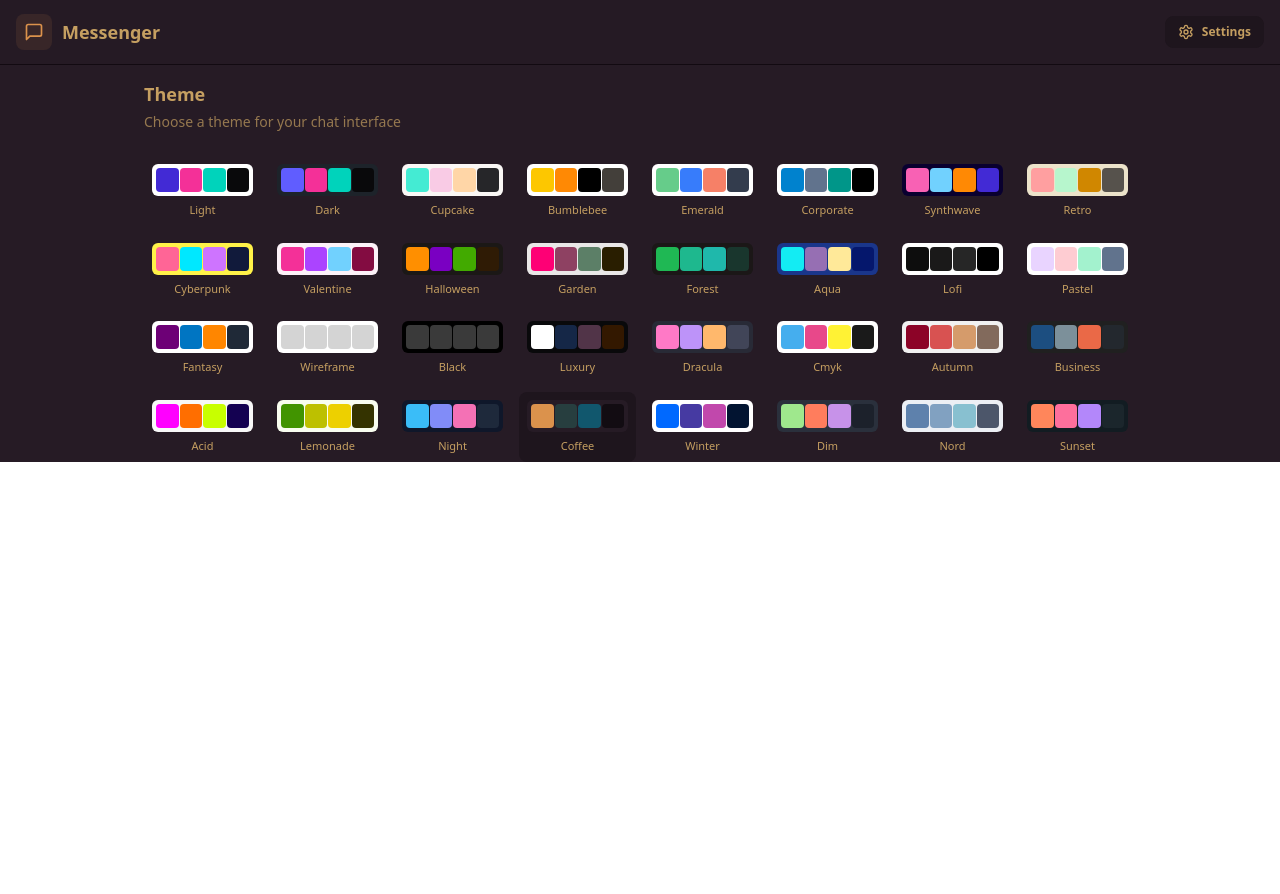
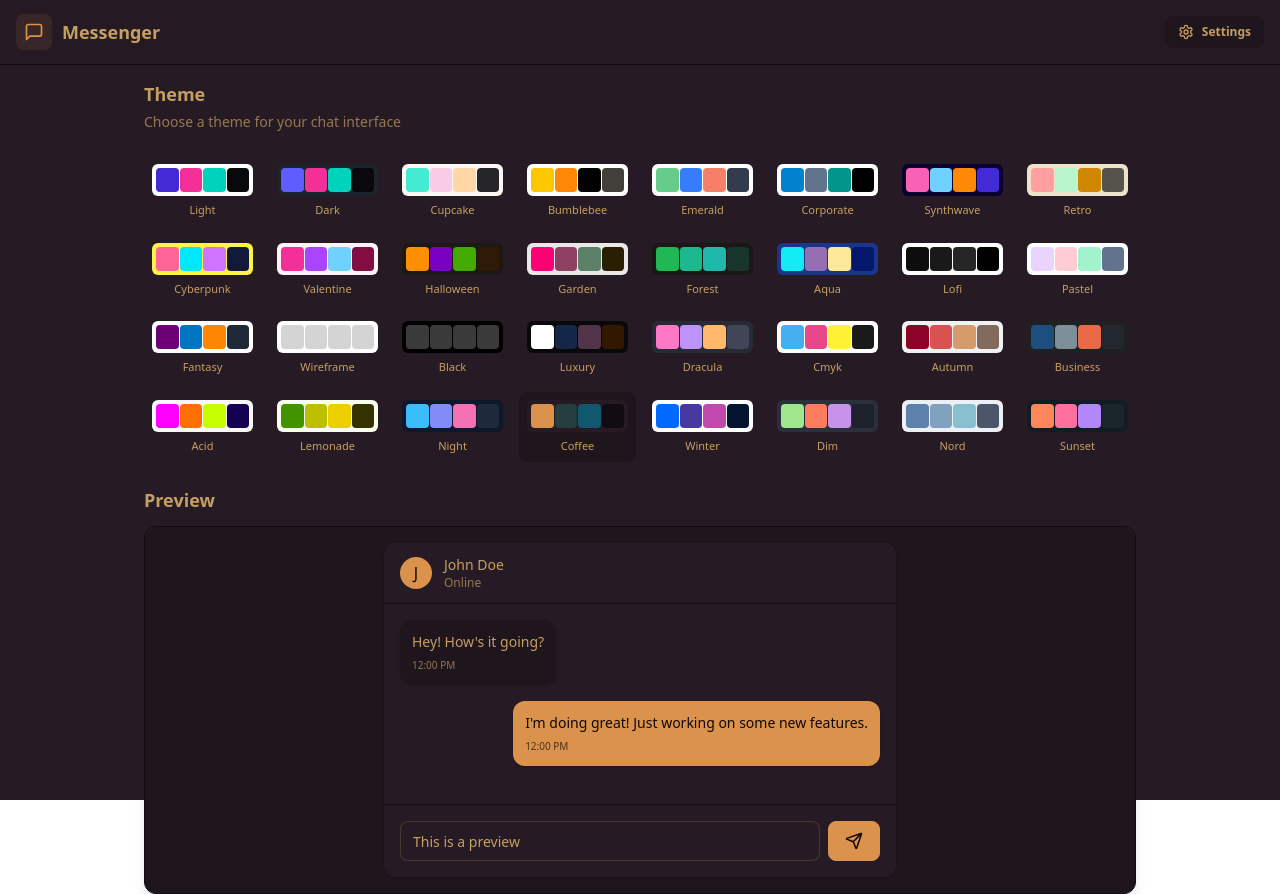
Before and after one commit to AmulyaMachhan/Messenger, a React (Vite) app in the folder frontend/: page /settings in a window 1280 px wide. Before the commit the page ends 800 px from the top, so only its background shows below. Built offline with nearby package versions, Linux system fonts and the light colour scheme; no server answers.

Commit message:
Added preview section to settings page

```diff
--- a/frontend/src/pages/SettingsPage.jsx
+++ b/frontend/src/pages/SettingsPage.jsx
@@ -1,11 +1,21 @@
+import { Send } from "lucide-react";
 import { THEMES } from "../constants/THEMES";
 import { useThemeStore } from "../store/useThemeStore";
+
+const PREVIEW_MESSAGES = [
+  { id: 1, content: "Hey! How's it going?", isSent: false },
+  {
+    id: 2,
+    content: "I'm doing great! Just working on some new features.",
+    isSent: true,
+  },
+];
 
 const SettingsPage = () => {
   const { theme, setTheme } = useThemeStore();
 
   return (
-    <div className="container mx-auto px-4 pt-20 max-w-5xl">
+    <div className="h-screen container mx-auto px-4 pt-20 max-w-5xl">
       <div className="space-y-6">
         <div className="flex flex-col gap-1">
           <h2 className="text-lg font-semibold">Theme</h2>
@@ -41,6 +51,83 @@
             </button>
           ))}
         </div>
+
+        {/* Preview Section */}
+        <h3 className="text-lg font-semibold mb-3">Preview</h3>
+        <div className="rounded-xl border border-base-300 overflow-hidden bg-base-100 shadow-lg">
+          <div className="p-4 bg-base-200">
+            <div className="max-w-lg mx-auto">
+              {/* Mock Chat UI */}
+              <div className="bg-base-100 rounded-xl shadow-sm overflow-hidden">
+                {/* Chat Header */}
+                <div className="px-4 py-3 border-b border-base-300 bg-base-100">
+                  <div className="flex items-center gap-3">
+                    <div className="w-8 h-8 rounded-full bg-primary flex items-center justify-center text-primary-content font-medium">
+                      J
+                    </div>
+                    <div>
+                      <h3 className="font-medium text-sm">John Doe</h3>
+                      <p className="text-xs text-base-content/70">Online</p>
+                    </div>
+                  </div>
+                </div>
+
+                {/* Chat Messages */}
+                <div className="p-4 space-y-4 min-h-[200px] max-h-[200px] overflow-y-auto bg-base-100">
+                  {PREVIEW_MESSAGES.map((message) => (
+                    <div
+                      key={message.id}
+                      className={`flex ${
+                        message.isSent ? "justify-end" : "justify-start"
+                      }`}
+                    >
+                      <div
+                        className={`
+                          max-w-[80%] rounded-xl p-3 shadow-sm
+                          ${
+                            message.isSent
+                              ? "bg-primary text-primary-content"
+                              : "bg-base-200"
+                          }
+                        `}
+                      >
+                        <p className="text-sm">{message.content}</p>
+                        <p
+                          className={`
+                            text-[10px] mt-1.5
+                            ${
+                              message.isSent
+                                ? "text-primary-content/70"
+                                : "text-base-content/70"
+                            }
+                          `}
+                        >
+                          12:00 PM
+                        </p>
+                      </div>
+                    </div>
+                  ))}
+                </div>
+
+                {/* Chat Input */}
+                <div className="p-4 border-t border-base-300 bg-base-100">
+                  <div className="flex gap-2">
+                    <input
+                      type="text"
+                      className="input input-bordered flex-1 text-sm h-10"
+                      placeholder="Type a message..."
+                      value="This is a preview"
+                      readOnly
+                    />
+                    <button className="btn btn-primary h-10 min-h-0">
+                      <Send size={18} />
+                    </button>
+                  </div>
+                </div>
+              </div>
+            </div>
+          </div>
+        </div>
       </div>
     </div>
   );
```
